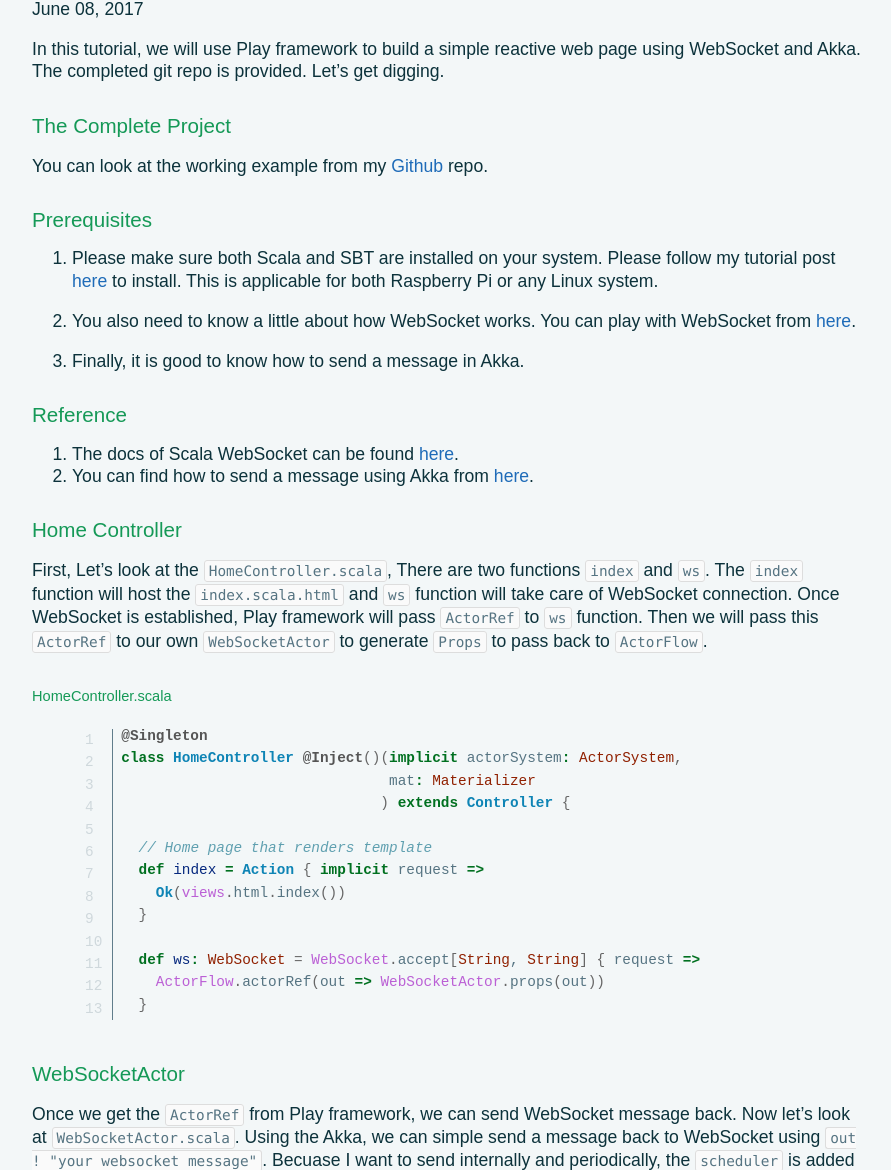
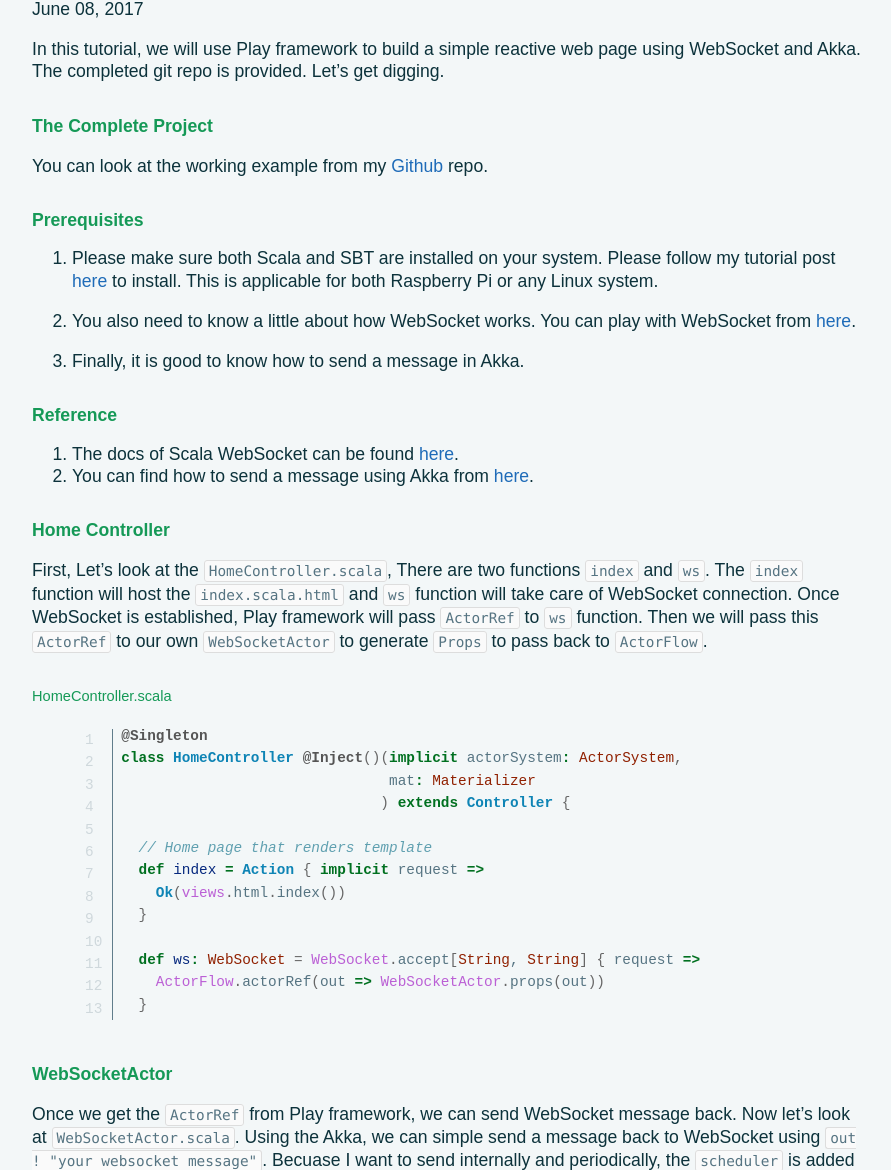
Before and after one commit to aknay/aknay.github.io, a Jekyll site: the page built from _posts/2017-06-08-how-to-build-a-simple-reactive-web-page-with-play-framework-using-websocket-and-akka.markdown, in a window 1280 px wide. Shown: the part 162-1332 px from the top of the page, without its empty margins (192-1083 px from the left). Built offline with Jekyll 4.4.1, drawn with Linux system fonts in a browser that asks for light colours.

````diff
--- a/_posts/2017-06-08-how-to-build-a-simple-reactive-web-page-with-play-framework-using-websocket-and-akka.markdown
+++ b/_posts/2017-06-08-how-to-build-a-simple-reactive-web-page-with-play-framework-using-websocket-and-akka.markdown
@@ -8,22 +8,22 @@ In this tutorial, we will use Play framework to build a simple reactive web page
 
 <!-- excerpt -->
 
-### The Complete Project
+#### **The Complete Project**
 You can look at the working example from my [Github](https://github.com/aknay/scala-play-websocket-akka){:target="_blank"} repo.
 
-### Prerequisites
+#### **Prerequisites**
 1. Please make sure both Scala and SBT are installed on your system. Please follow my tutorial post [here]({% post_url 2017-05-09-how-to-install-scala-and-sbt-in-raspberry-pi-3  %}) to install. This is applicable for both Raspberry Pi or any Linux system.
 
 2. You also need to know a little about how WebSocket works. You can play with WebSocket from [here](http://www.websocket.org/echo.html){:target="_blank"}.
 
 3. Finally, it is good to know how to send a message in Akka.
 
-### Reference
+#### **Reference**
 
 1. The docs of Scala WebSocket can be found [here](https://www.playframework.com/documentation/2.5.x/ScalaWebSockets){:target="_blank"}.
 2. You can find how to send a message using Akka from [here](http://doc.akka.io/docs/akka/2.5.2/scala/actors.html#send-messages){:target="_blank"}.
 
-### Home Controller
+#### **Home Controller**
 
 First, Let's look at the `HomeController.scala`, There are two functions `index` and `ws`. The `index` function will host the `index.scala.html` and `ws` function will take care of WebSocket connection. Once WebSocket is established, Play framework will pass `ActorRef` to `ws` function. Then we will pass this `ActorRef` to our own `WebSocketActor` to generate `Props` to pass back to `ActorFlow`.
 
@@ -46,7 +46,7 @@ class HomeController @Inject()(implicit actorSystem: ActorSystem,
   }
 {% endhighlight %}
 
-### WebSocketActor
+#### **WebSocketActor**
 Once we get the `ActorRef` from Play framework, we can send WebSocket message back. Now let's look at `WebSocketActor.scala`. Using the Akka, we can simple send a message back to WebSocket using `out ! "your websocket message"`. Becuase I want to send internally and periodically, the `scheduler` is added in this Scala program. So every 1000 millis, the scheduler will send `SendLatestMessage` case object to `WebSocketActor`. This `SendLatestMessage` will trigger to send WebSocket message using `out` as `ActorRef`. You can refer to this line `out ! "Displaying message from Akka at " + Calendar.getInstance().getTime.toString`.
 ##### WebScoketActor.scala
 {% highlight scala linenos %}
@@ -71,7 +71,7 @@ class WebSocketActor(out: ActorRef) extends Actor with ActorLogging {
 
 case object SendLatestMessage
 {% endhighlight %}
-### HTML and CoffeeScript
+#### **HTML and CoffeeScript**
 
 Now, let's look at how to establish WebSocket at both `HTML` and `CoffeeScript` files. As you may notice in the HTML file, `@routes.HomeController.ws.webSocketURL()` is URL link for WebSocket. It is same as `ws://localhost:9000/ws` if your are running locally. The CoffeeScript will get that URL and create a new WebSocket. You can refer to this line `ws = new WebSocket $("body").data("ws-url")`. Once data is received from Akka, the `ws.onmessage` will be called and display a message on `message_holder` HTML tag.
 
@@ -114,6 +114,6 @@ $ ->
     $("#message_holder").text(message)
 {% endhighlight %}
 
-### Testing
+#### **Testing**
 
 Again, you can just download the completed project from [here](https://github.com/aknay/scala-play-websocket-akka){:target="_blank"}. Once it is downloaded, you can simply run using `$ sbt run`. Go to any browser and access `http://localhost:9000/`. You will see a message every one second.
--- a/_posts/2017-06-29-akka-stream-in-bite-size.markdown
+++ b/_posts/2017-06-29-akka-stream-in-bite-size.markdown
@@ -231,7 +231,7 @@ item: Memory
 cost: 32
 ```
 
-#### **Throttle
+#### **Throttle**
 
 Before I let you go, we still have one more program to run, my friend. In this program, the data are generated in a timely manner. Let's look at the example. At line `15`, the `source` is generating `5 elements` per `10 second` and burst rate is `2`. You can see from the result that the first two elements are generated in a burst. That's why they are almost in the same second. Once the burst is done, the subsequence element is generated in every two seconds. Why? It is because of the `5 elements per 10 seconds`. For the case of a fast `source` with slow `sink`, we can use this method to back-pressure a up-stream.
 
````
